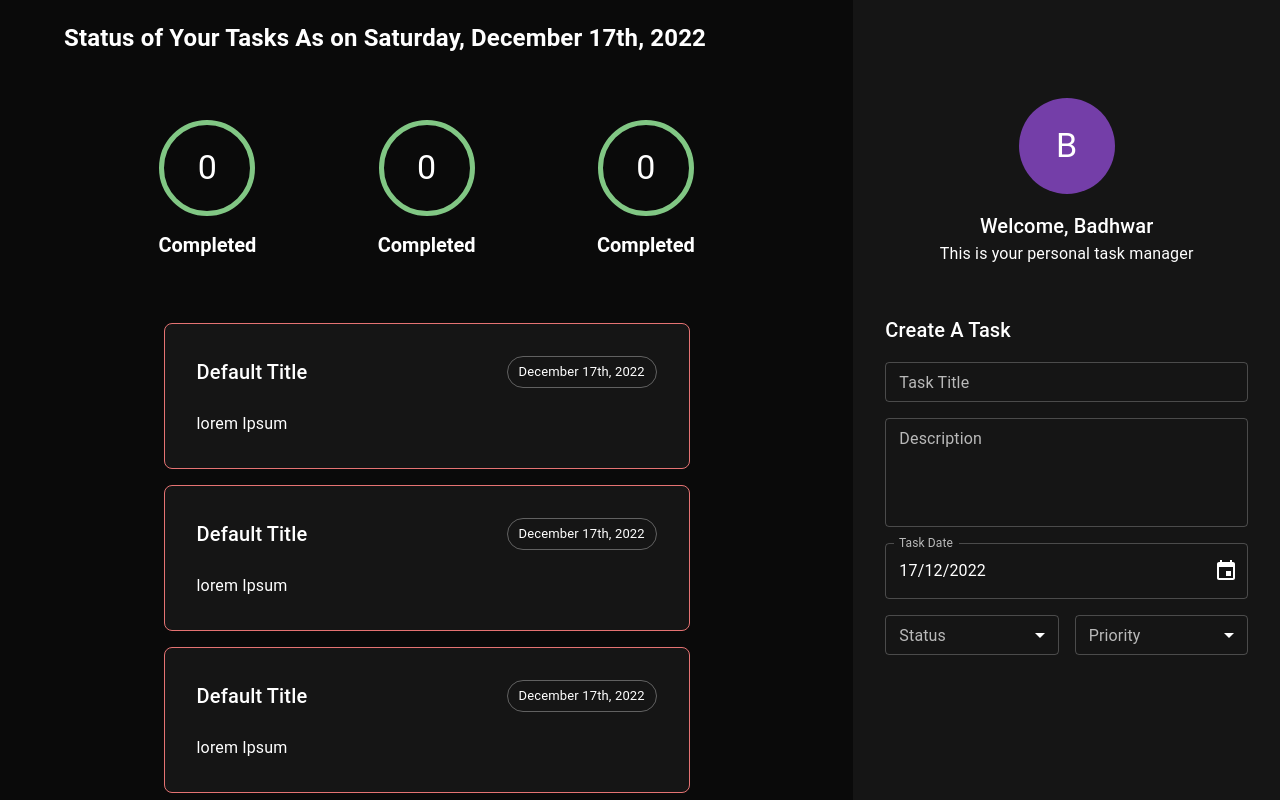
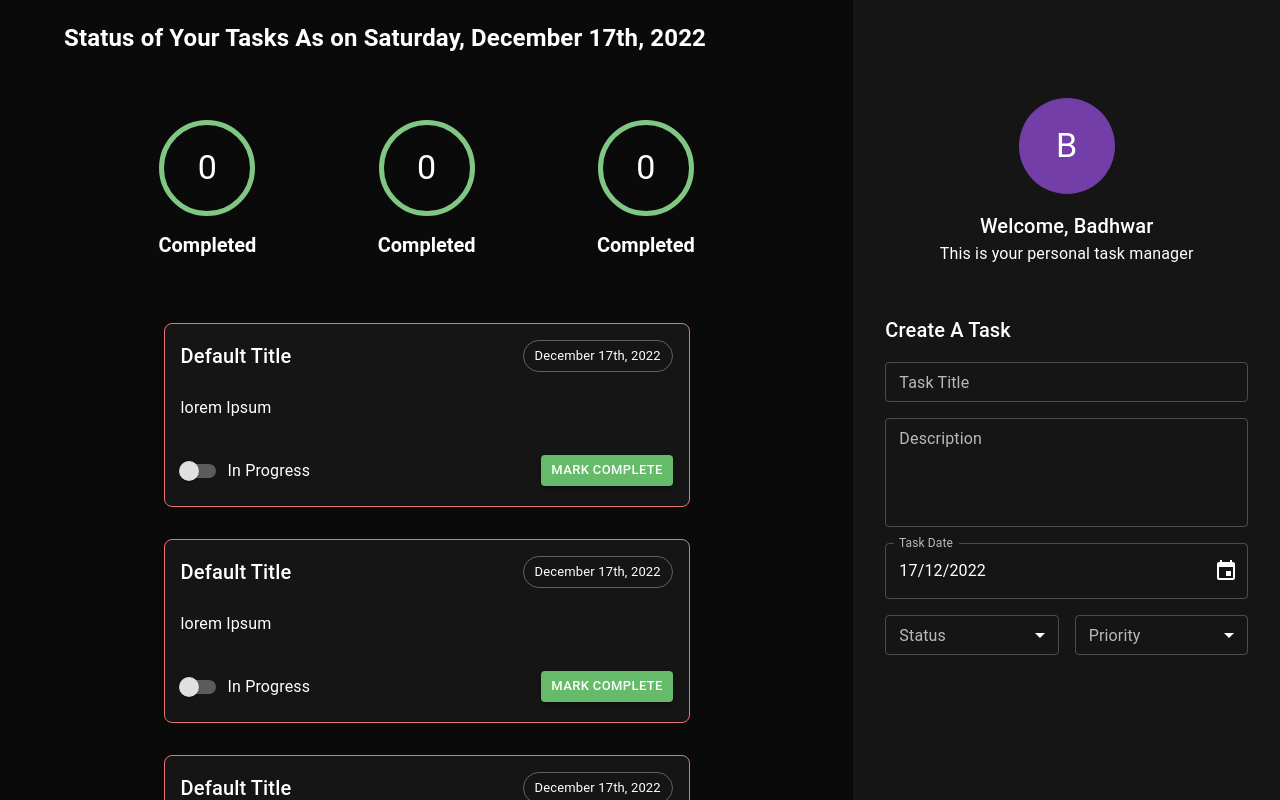
Before and after one commit to karanbadhwar/TodoApp, a React (Create React App) app: page / in a window 1280 px wide. Shown: the top 800 px of the page. Built offline with nearby package versions, Linux system fonts and the light colour scheme.

Commit message:
imported interface and used it for props

```diff
--- /dev/null
+++ b/src/components/task/_taskFooter.tsx
@@ -0,0 +1,34 @@
+import React, { FC, ReactElement } from 'react';
+import { Box, Button, Switch, FormControlLabel } from '@mui/material';
+import { ITaskFooter } from './interfaces/ITaskFooter';
+
+export const TaskFooter: FC<ITaskFooter> = (props): ReactElement => {
+  const {
+    onStatusChange = (e) => console.log(e),
+    onClick = (e) => console.log(e),
+  } = props;
+  return (
+    <Box
+      display="flex"
+      justifyContent="space-between"
+      alignItems="center"
+      mt={4}
+    >
+      <FormControlLabel
+        label="In Progress"
+        control={<Switch onChange={(e) => onStatusChange(e)} color="warning" />}
+      />
+      <Button
+        variant="contained"
+        color="success"
+        size="small"
+        onClick={(e) => onClick(e)}
+        sx={{
+          color: '#ffffff',
+        }}
+      >
+        Mark Complete
+      </Button>
+    </Box>
+  );
+};
--- a/src/components/task/task.tsx
+++ b/src/components/task/task.tsx
@@ -2,6 +2,7 @@ import React, { FC, ReactElement } from 'react';
 import { Box } from '@mui/material';
 import { TaskHeader } from './_taskHeader';
 import { TaskDescription } from './_taskDescription';
+import { TaskFooter } from './_taskFooter';
 
 export const Task: FC = (): ReactElement => {
   return (
@@ -10,8 +11,8 @@ export const Task: FC = (): ReactElement => {
       width="100%"
       justifyContent="flex-start"
       flexDirection="column"
-      mb={2}
-      p={4}
+      mb={4}
+      p={2}
       sx={{
         width: '100%',
         backgroundColor: 'background.paper',
@@ -25,6 +26,7 @@ export const Task: FC = (): ReactElement => {
       {/* Task Description */}
       <TaskDescription />
       {/* Task Footer */}
+      <TaskFooter />
     </Box>
   );
 };
```
